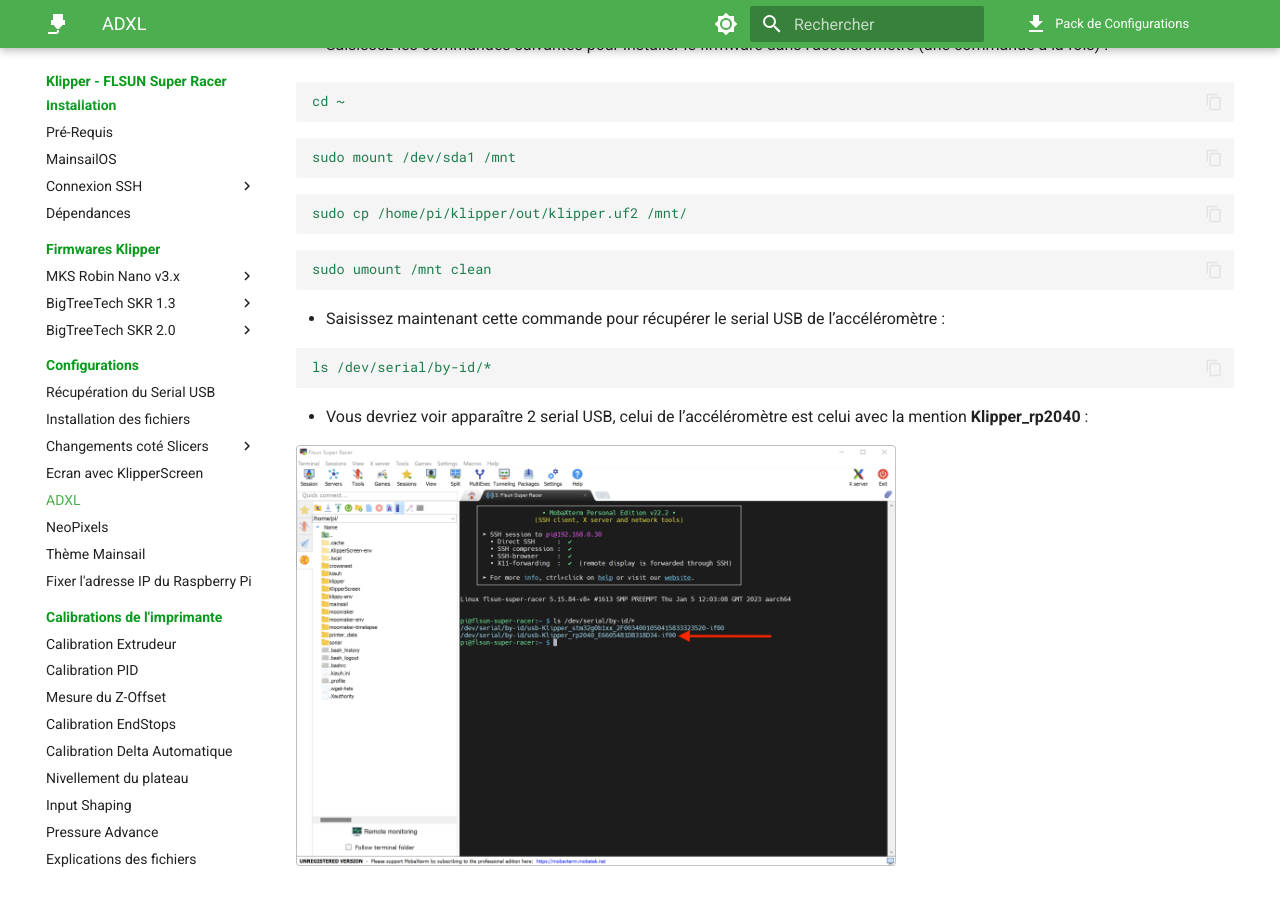
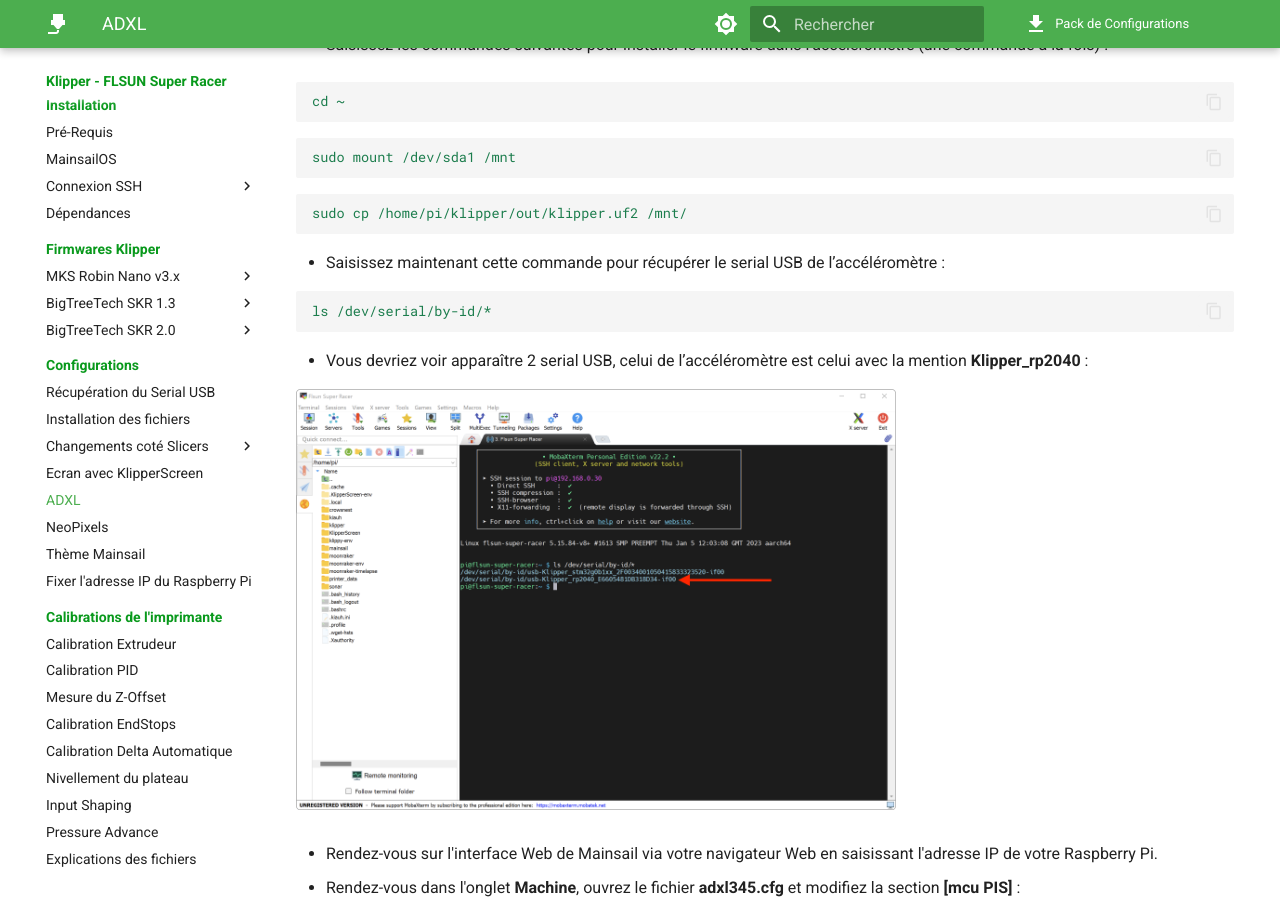
Before and after one commit to Guilouz/Klipper-Flsun-Super-Racer, an MkDocs documentation site: the page built from docs/configurations/adxl.md, in a window 1280 px wide and 900 px high, scrolled down 1830 px. Built offline with MkDocs 1.6.1 and Material for MkDocs 9.7.7, drawn with Linux system fonts in a browser that asks for light colours; comment, search, counter and statistics services are not loaded.

Commit message:
Update adxl.md

````diff
--- a/docs/configurations/adxl.md
+++ b/docs/configurations/adxl.md
@@ -81,10 +81,6 @@
 sudo cp /home/pi/klipper/out/klipper.uf2 /mnt/
 ```
 
-``` yaml
-sudo umount /mnt clean
-```
-
 - Saisissez maintenant cette commande pour récupérer le serial USB de l’accéléromètre :
 
 ``` yaml
````
